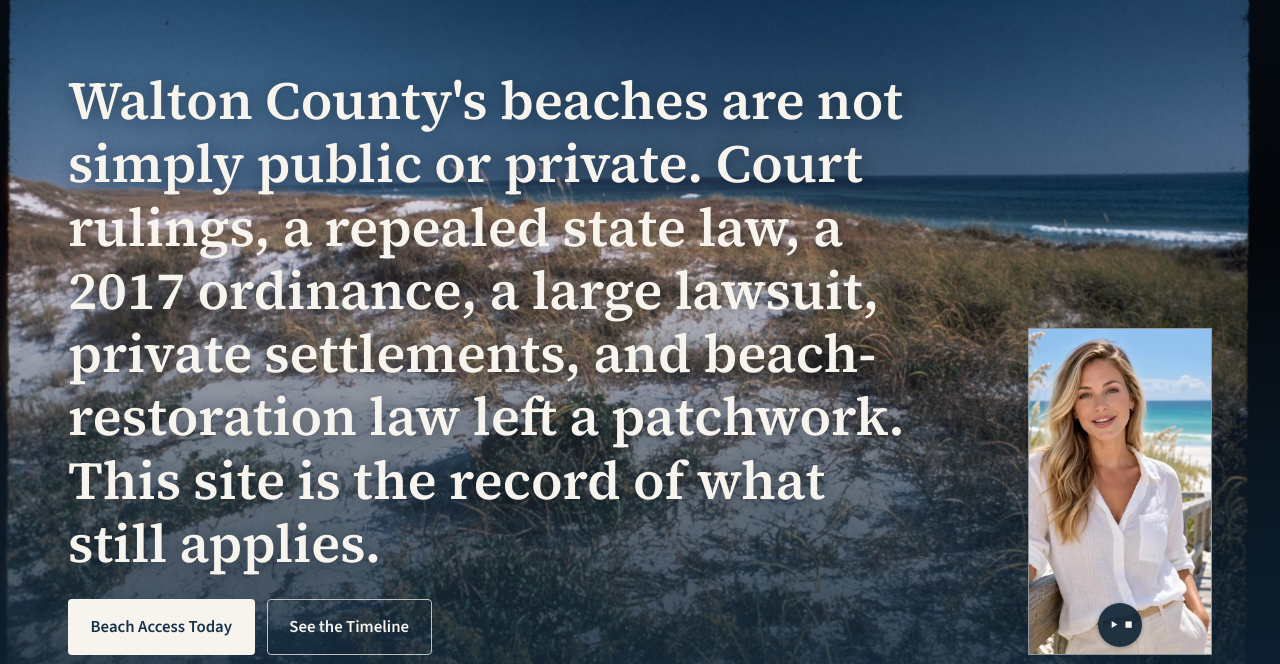
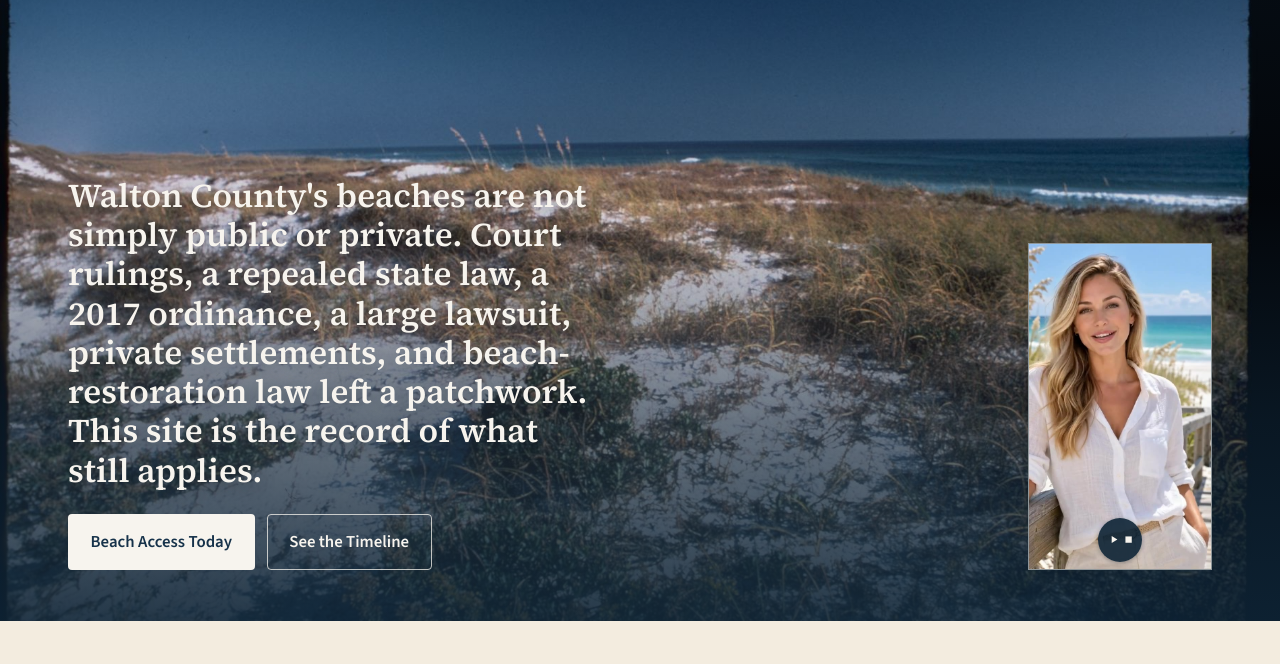
Before and after one commit to marcongit850/beaches, a website: page index.html in a window 1280 px wide. Shown: the part 158-822 px from the top of the page. Drawn offline with Linux system fonts and the light colour scheme.

Commit message:
Adjust font size in hero section

```diff
--- a/styles.css
+++ b/styles.css
@@ -257,7 +257,7 @@ li { margin: 0.28rem 0; }
 .hero h1 {
   max-width: 16em;
   color: #f7f4ee;
-  font-size: clamp(2.05rem, 4.4vw, 3.35rem);
+  font-size: clamp(1.45rem, 2.6vw, 2.1rem);
   line-height: 1.18;
   font-weight: 600;
   text-wrap: balance;
```
